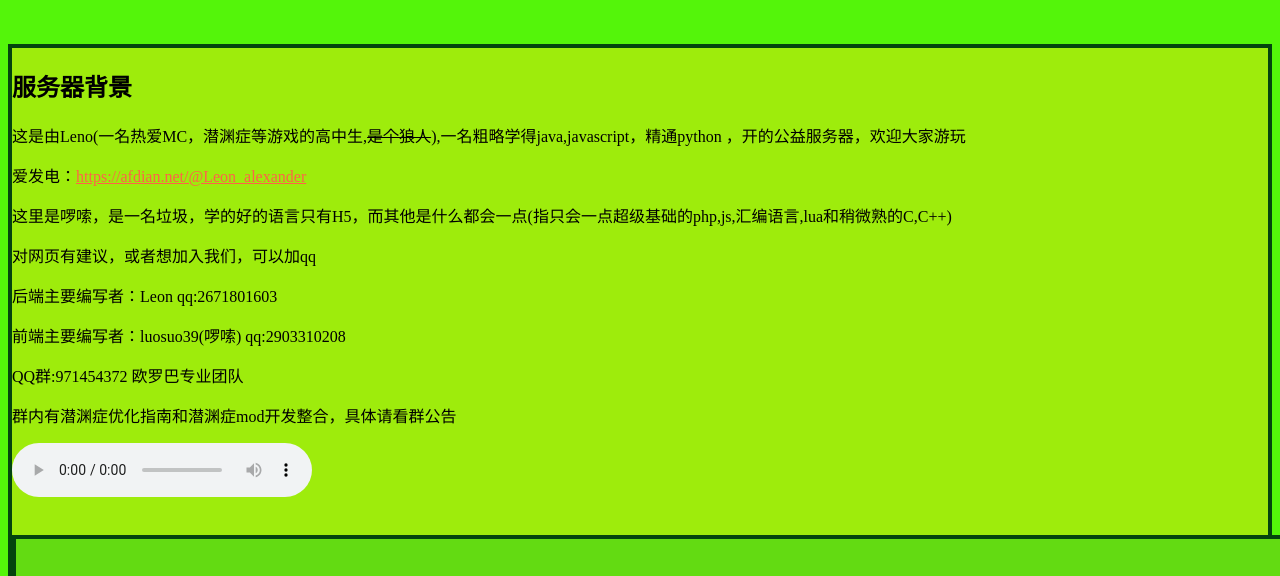
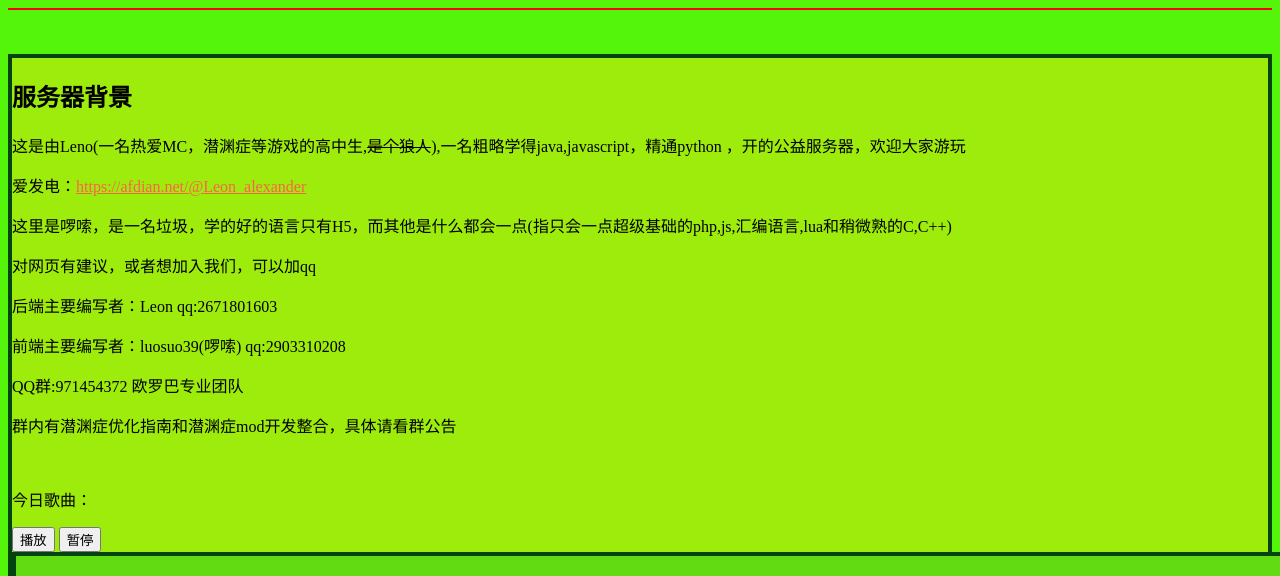
Before and after one commit to Chen-bpm/GameServer-website, a website: page public/index.html in a window 1280 px wide. Shown: the part 81-657 px from the top of the page. Drawn offline with Linux system fonts and the light colour scheme.

Commit message:
music更新

```diff
--- a/public/index.html
+++ b/public/index.html
@@ -10,6 +10,7 @@
   </head>
   <body>
     <h1 class="center">Leon的游戏服务器</h1>
+    <hr color="red">
     <br />
     <br />
     <div class="box-main">
@@ -21,8 +22,7 @@
       </p>
       <p>
         爱发电：<a href="https://afdian.net/@Leon_alexander"
-          >https://afdian.net/@Leon_alexander</a
-        >
+          >https://afdian.net/@Leon_alexander</a>
       </p>
       <p>
         这里是啰嗦，是一名垃圾，学的好的语言只有H5，而其他是什么都会一点(指只会一点超级基础的php,js,汇编语言,lua和稍微熟的C,C++)
@@ -32,13 +32,11 @@
       <p>前端主要编写者：luosuo39(啰嗦) qq:2903310208</p>
       <p>QQ群:971454372 欧罗巴专业团队</p>
       <p>群内有潜渊症优化指南和潜渊症mod开发整合，具体请看群公告</p>
-      <p>
-        <audio loop="" autoplay="" controls="">
-          <source src="./src/music/autoplay-music.mp3" type="audio/mp4" />
-        </audio>
         <br />
+        <p>今日歌曲：<span id="music"></span></p>
+        <input type="button" value="播放" id="start">
+        <input type="button" value="暂停" id="stop">
         <br />
-      </p>
 
       <div class="we">
         <h4 class="big">服务器列表</h4>
@@ -87,13 +85,12 @@
           </p>
           <p>
             2.Discord服务器欢迎加入：<a href="https://discord.gg/7xypD62wyq">
-              https://discord.gg/7xypD62wyq</a
-            >
-          </p>
+              https://discord.gg/7xypD62wyq</a></p>
         </div>
+        <br>
       </div>
       <br />
-      <hr />
     </div>
+    <script type="text/javascript" src="js/music.js"></script>
   </body>
 </html>
```
Also changed, not shown: 1 other file.
